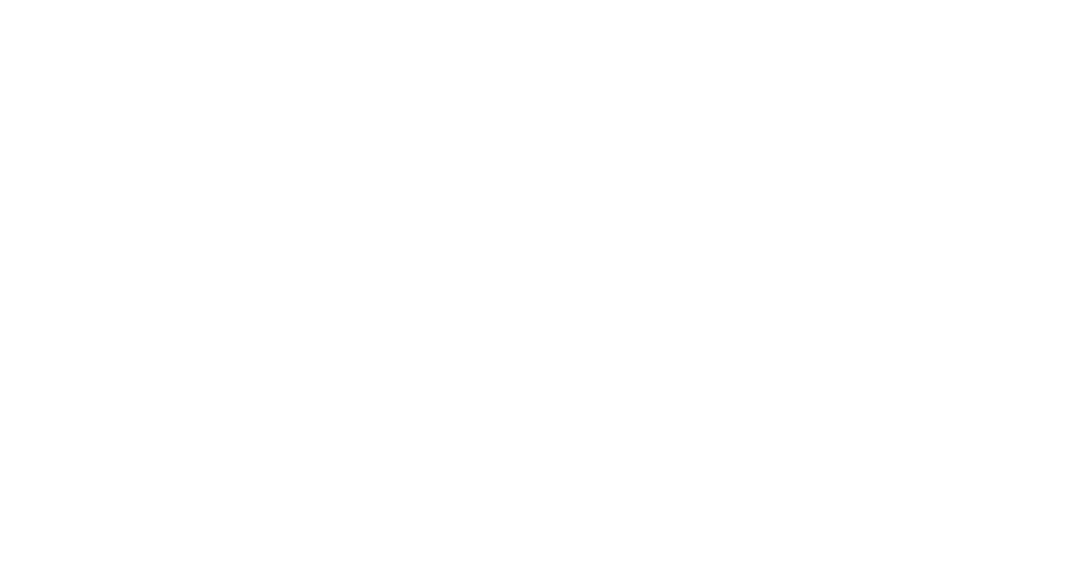
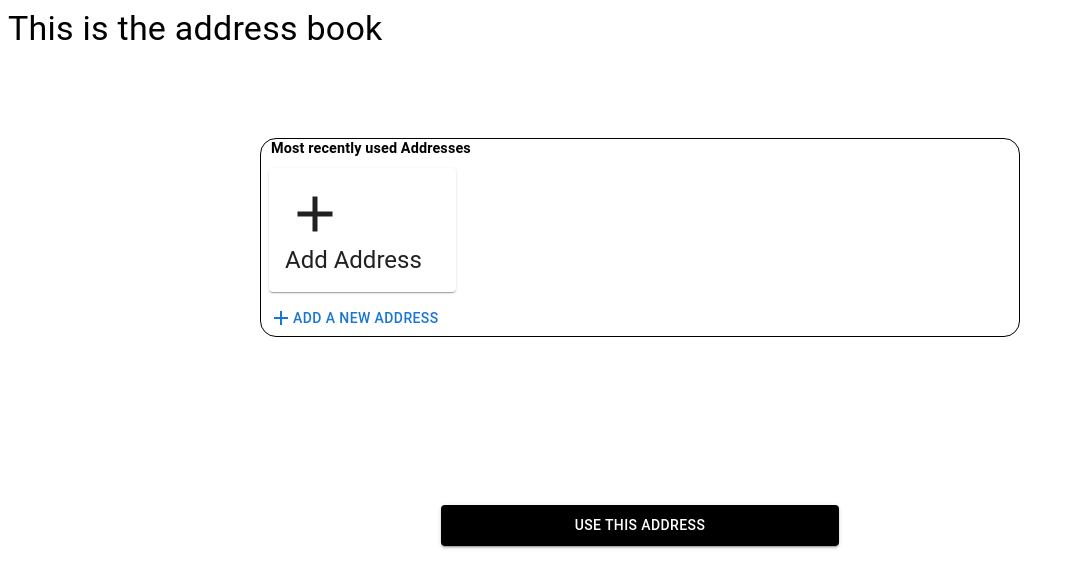
Before and after one commit to samirpatil2000/started-with-react, a React (Create React App) app: page /address in a window 1280 px wide. Before the commit this address had no page. Shown: the top 588 px of the page, without its empty margins (0-1075 px from the left). Built offline with nearby package versions, Linux system fonts and the light colour scheme.

Commit message:
New Address Button Added

```diff
--- a/src/App.js
+++ b/src/App.js
@@ -8,6 +8,7 @@
 import HomePage from "./pages/Home";
 import PostPage from "./pages/Post";
 import AddAddressFormPage from './form/AddAddress'
+import Addresses from "./pages/Addresses";
 
 function App() {
   return (
@@ -16,6 +17,7 @@
         <Route exact path="/todos" element={<HomePage/>}></Route>
         <Route exact path="/" element={<PostPage/>}></Route>
         <Route exact path="/add-address" element={<AddAddressFormPage/>}></Route>
+        <Route exact path="/address" element={<Addresses/>}></Route>
         {/* <Route exact path="/" element={<Post/>}></Route> */}
       </Routes>
     </Router>
--- /dev/null
+++ b/src/componets/AddressBook.js
@@ -0,0 +1,175 @@
+import * as React from "react";
+import RadioGroup from "@mui/material/RadioGroup";
+import FormControl from "@mui/material/FormControl";
+import FormLabel from "@mui/material/FormLabel";
+import Button from "@mui/material/Button";
+import { Box, Card, Grid } from "@mui/material";
+import AddIcon from "@mui/icons-material/Add";
+import { useState } from "react";
+import CardActions from '@mui/material/CardActions';
+import CardContent from '@mui/material/CardContent';
+import Typography from '@mui/material/Typography';
+import { CardActionArea } from '@mui/material';
+
+import axios from "axios"
+import AddressBookEntry from "./AddressBookEntry";
+import AddressList from "../componets/AddressList";
+
+
+
+
+const END_POINT = "https://myfirstonlineproject.pythonanywhere.com"
+const POST_URL = `${END_POINT}/api/address/`
+const TOKEN = "eyJhbGciOiJIUzI1NiIsInR5cCI6IkpXVCJ9.eyJ0b2tlbl90eXBlIjoiYWNjZXNzIiwiZXhwIjoxNjczMTA0Nzk2LCJpYXQiOjE2NzI5MjgzOTYsImp0aSI6ImI2OGUxNjE3NDUwMDQ2MWM5MTk5YTc1MTdmOTZkZDkxIiwidXNlcl9pZCI6MX0._h1NOa3xS8mDeQRAkjzU0ctpe7TGDA-DSI2IDvDTOoc"
+
+
+
+
+
+export default function AddressBook({
+  selectedAddressId,
+  addresses,
+}) {
+  const [value, setValue] = useState(selectedAddressId);
+
+
+  const [data, setData] = useState(null);
+
+
+  const handleClick = async () => {
+    let headers = new Headers();
+    console.log("Clicking ...!")
+    headers.append("Authorization", `Bearer ${TOKEN}`)
+    const response = await axios.get(POST_URL, {
+        mode: 'no-cors',
+    });
+    const data = await response.data;
+    console.log(data, "DATA")
+    setData(data)
+  }
+
+  const handleValueChange = (event) => {
+    setValue(event.target.value);
+  };
+  function onContinue() {
+    console.log("On Continue")
+  }
+
+  function addNewAddressSelected() {
+    console.log("New Address")
+  }
+
+  return (
+    <Box
+      sx={{
+        display: "flex",
+        justifyContent: "center",
+        backgroundColor: "white",
+
+      }}
+    >
+      <form>
+        <FormControl
+          sx={{
+            width: { sm: "95vh" },
+            height: { sm: "72vh" },
+            p: 1,
+            justifyContent: "space-around",
+          }}
+          variant="standard"
+        >
+          <Box sx={{border:1, borderRadius: 4}}>
+            <FormLabel
+              sx={{
+                color: "black",
+                fontSize: "0.9rem",
+                fontWeight: "bold",
+                margin: "10px"
+              }}
+              id="recent-address"
+            >
+              Most recently used Addresses
+            </FormLabel>
+            <Grid
+              container spacing={0.5} justify='center' alignItems="center"
+            >
+              {data != null &&
+                data.data.map((address) => {
+                  return (
+                    <Grid margin={1} item key={address.id} xs={12} sm={4} md={3} lg={3}>
+                      <AddressBookEntry address={address} />
+                    </Grid>
+                  );
+                })}
+                <Grid margin={1} item key="addressButton" xs={12} sm={4} md={3} lg={3}>
+                      <AddNewAddressButton></AddNewAddressButton>
+                </Grid>
+            </Grid>
+            <Button
+              sx={{
+                "& MuiTypography-root": { fontSize: "0.8rem" },
+                width: "fit-content",
+              }}
+              variant="text"
+              onClick={addNewAddressSelected}
+            >
+              <AddIcon />
+              Add a new Address
+            </Button>
+          </Box>
+          <Box sx={{ textAlign: "center" }}>
+            <Button
+              sx={{
+                m: 1,
+                p: 1,
+                width: { xs: "90vw", sm: "50ch" },
+                color: "white",
+                backgroundColor: "#000000",
+                "&:hover": { backgroundColor: "#000000" },
+              }}
+              // type="submit"
+              variant="contained"
+              onClick={handleClick}
+            >
+              Use this address
+            </Button>
+          </Box>
+        </FormControl>
+      </form>
+    </Box>
+  );
+}
+
+
+function AddNewAddressButton() {
+  const onContinue = () => {
+    console.log("On continue")
+  };
+
+  const handleClick = () => {
+    console.log("Add Button Click")
+  }
+
+
+
+  return (
+      <div>
+        <Card sx={{ maxWidth: 300, minWidth: 160}} onClick={handleClick}>
+          <CardActionArea>
+            <CardContent>
+              <AddIcon style={
+                          {
+                              width: 60,
+                              height: 60,
+                              display: 'flex',
+                              justifyContent: 'center',
+                              alignItems: 'center'
+                          }
+                      }/>
+                <Typography variant='h5'>Add Address</Typography>
+            </CardContent>
+          </CardActionArea>
+        </Card>
+      </div>
+  );
+}
--- /dev/null
+++ b/src/componets/AddressBookEntry.js
@@ -0,0 +1,49 @@
+import * as React from "react";
+
+import Card from '@mui/material/Card';
+import CardActions from '@mui/material/CardActions';
+import CardContent from '@mui/material/CardContent';
+import Button from '@mui/material/Button';
+import Typography from '@mui/material/Typography';
+import { CardActionArea } from '@mui/material';
+
+export default function AddressBookEntry({ address }) {
+  const onContinue = () => {
+    console.log("On continue")
+  };
+
+  const handleClick = () => {
+    console.log("Address Click", address.name)
+  }
+
+
+
+  return (
+      <div>
+        <Card sx={{ maxWidth: 300, minWidth: 160}} onClick={handleClick}>
+          <CardActionArea>
+            <CardContent>
+              <Typography gutterBottom variant="h6" component="div">
+                {address.name}
+              </Typography>
+
+              {address.address_line_1.split(',').map(word => {
+                return(
+                    <Typography  variant="body2" color="text.secondary" >
+                      {word},
+                    </Typography>
+                )
+              })}
+              <Typography variant="body2" color="text.secondary">
+                {address.city}, {address.state}, {address.pincode}, India
+              </Typography>
+            </CardContent>
+            <CardActions>
+              <Button size="small" onClick={onContinue}>Edit</Button>
+              {/* <Button size="small">Learn More</Button> */}
+            </CardActions>
+          </CardActionArea>
+        </Card>
+      </div>
+  );
+}
--- a/src/form/AddAddress.js
+++ b/src/form/AddAddress.js
@@ -15,16 +15,33 @@
     marginRight:"2em"
 }
 export default function AddAddress() {
-    const name = useRef()
+    // const name = useRef()
 
 
 
-    // function handleSubmit(){
-    //     const name =
-    // }
+    // // function handleSubmit(){
+    // //     const name =
+    // // }
     return (
-        <Form>
-            <Grid container justify='center' alignItems="center" direction='column' >
+        // <Form>
+        //     <Grid container justify='center' alignItems="center" direction='column' >
+        //         <Grid item>
+        //             <Typography variant='h5' style={{ marginBottom: "1em" }} color="primary">Add New Address</Typography>
+        //         </Grid>
+
+        //         <Grid item>
+        //             <AddressForm/>
+        //         </Grid>
+
+        //         <Grid item>
+        //             <Button variant="contained" style={{marginTop: 10}}>Submit</Button>
+        //         </Grid>
+
+        //     </Grid>
+        // </Form>
+        <>
+        <div>
+                <Grid container justify='center' alignItems="center" direction='column' >
                 <Grid item>
                     <Typography variant='h5' style={{ marginBottom: "1em" }} color="primary">Add New Address</Typography>
                 </Grid>
@@ -38,7 +55,8 @@
                 </Grid>
 
             </Grid>
-        </Form>
+        </div>
+        </>
     )
 }
 
--- /dev/null
+++ b/src/pages/Addresses.js
@@ -0,0 +1,12 @@
+import { Typography } from '@mui/material'
+import React from 'react'
+import AddressBook from '../componets/AddressBook'
+
+export default function Addresses() {
+  return (
+    <div>
+      <Typography variant='h4'>This is the address book</Typography>
+      <AddressBook/>
+    </div>
+  )
+}
```
Also changed, not shown: src/componets/button/AddNewAddressButton.js (added, +46 -0 lines).
